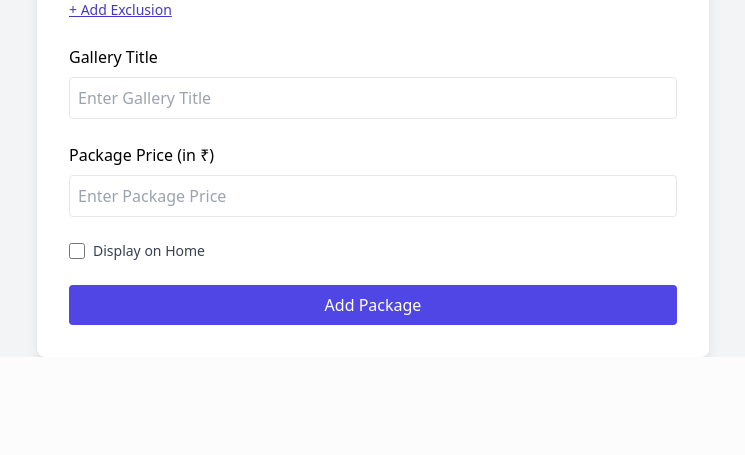
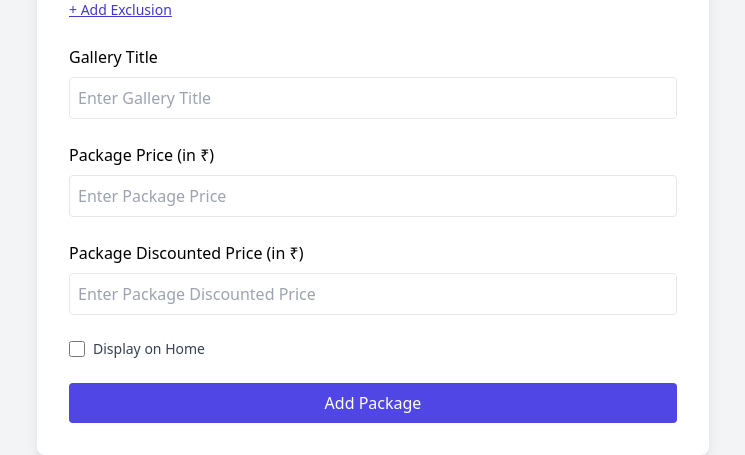
Before and after one commit to ZahranDhar/Floater-Adventure, a Flask app: page /add-package in a window 1280 px wide. Shown: the part 1401-1856 px from the top of the page, without its empty margins (267-1012 px from the left). Before the commit the page ends 1758 px from the top, so only its background shows below. Run offline with Flask 3, Linux system fonts and the light colour scheme; data that the repository does not hold is empty; some libraries are stand-ins or nearby versions.

Commit message:
Price-Section-Update

```diff
--- a/routes/Package.py
+++ b/routes/Package.py
@@ -81,6 +81,7 @@ class PackageRoutes:
         package['reviews']=[]
         package['average_rating']=0
         package['price']=request.form['price']
+        package['discounted_price']=request.form['discounted_price']
 
         packages.insert_one(package)
 
--- a/static/js/Package.js
+++ b/static/js/Package.js
@@ -105,7 +105,11 @@ fetch(`/get-package?package_id=${packageId}`, { method: "POST" })
   });
 
   // Price Display
-  document.getElementById("package-price").textContent = `₹${data.price.toLocaleString()}`;
+  document.getElementById("package_price").textContent = `₹${data.price.toLocaleString()}`;
+  document.getElementById("discounted_price").textContent = `₹${data.discounted_price.toLocaleString()}`;
+
+  let percentage_discount=(data.discounted_price/data.price)*100;
+  document.getElementById("discount_percent").textContent = `${percentage_discount.toLocaleString()}%`;
 
   // Package ID Display
   document.getElementById("package-id-display").textContent = packageId;
--- a/templates/AddPackage.html
+++ b/templates/AddPackage.html
@@ -107,6 +107,12 @@
   <input type="number" name="price" placeholder="Enter Package Price" class="w-full border p-2 rounded" required min="0" />
 </div>
 
+<!-- Package Discounted Price -->
+<div>
+  <label class="block mb-2 font-medium">Package Discounted Price (in ₹)</label>
+  <input type="number" name="discounted_price" placeholder="Enter Package Discounted Price" class="w-full border p-2 rounded" required min="0" />
+</div>
+
 <!-- Display on Home -->
 <div class="flex items-center space-x-2">
   <input type="checkbox" name="display_on_home" id="display_on_home" class="w-4 h-4 text-indigo-600 border-gray-300 rounded focus:ring-indigo-500">
```
Also changed, not shown: templates/Package.html (+8 -2 lines).
